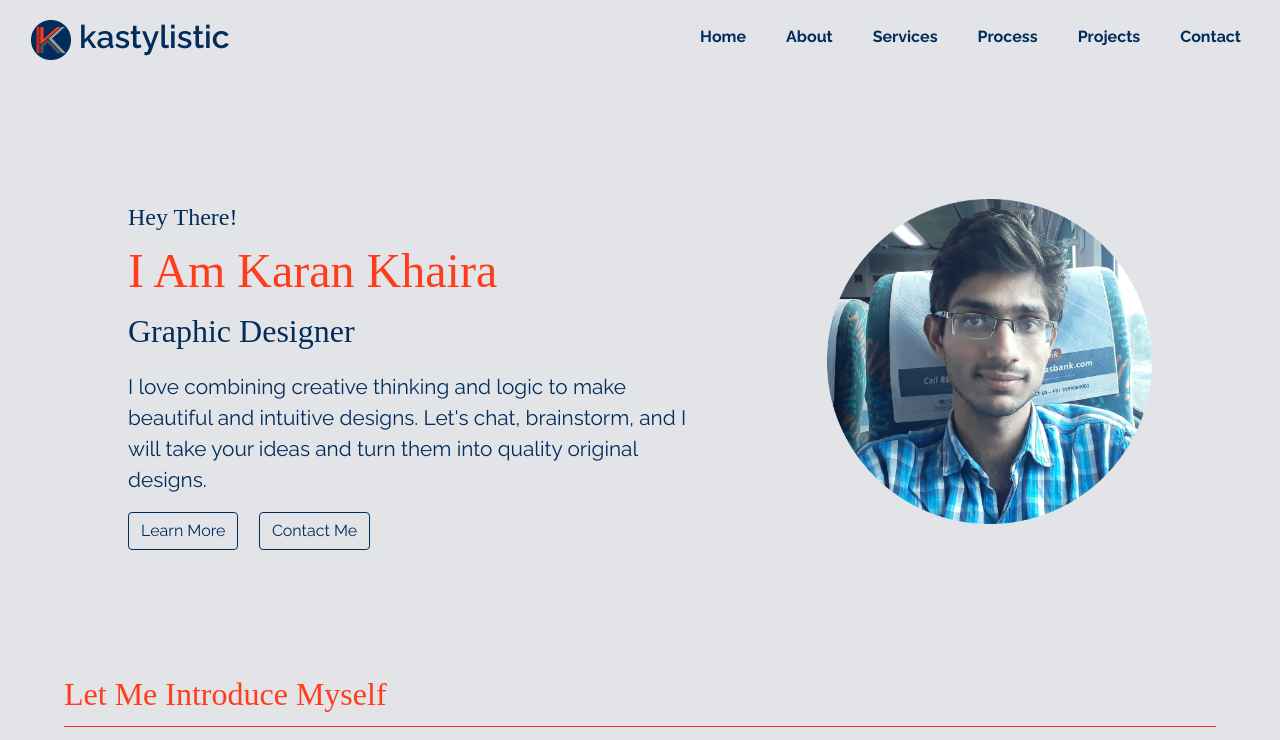
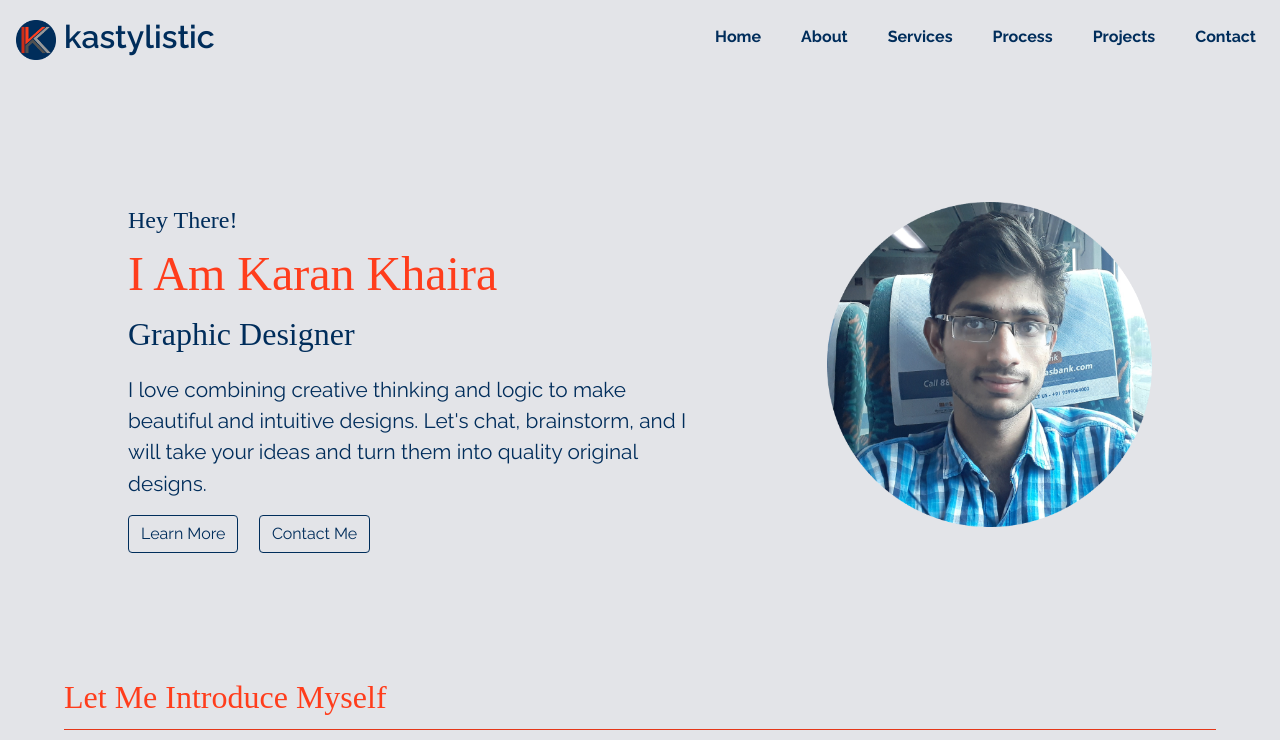
Before and after one commit to karan4377/kastylistic, a plain HTML site: page index.html in a window 1280 px wide. Shown: the top 740 px of the page. Drawn offline with nearby package versions, Linux system fonts and the light colour scheme.

Commit message:
my-website

```diff
--- a/index.html
+++ b/index.html
@@ -30,9 +30,9 @@
 
         <section id="navigation">
 
-          <div class="container-fluid container-fluid1">
+          <div class="container-fluid container-fluid1 text-center mx-auto">
 
-            <nav class="navbar navbar-expand-lg navbar-dark mb-5">
+            <nav class="navbar navbar-expand-lg navbar-dark ">
               <a class=" navbar-brand" href=""><img class="main-logo" src="images/logo.png"  alt="logo"> kastylistic</a>
               <button class="navbar-toggler" type="button" data-toggle="collapse" data-target="#navbarSupportedContent" aria-controls="navbarSupportedContent" aria-expanded="false" aria-label="Toggle navigation">
                 <span class="navbar-toggler-icon"></span>
--- a/style.css
+++ b/style.css
@@ -1,16 +1,25 @@
 
 /***Body***/
-Body {
+html, body {
   font-family: 'raleway', sans-serif;
   background-color: #E3E4E8;
+  margin: 0;
+  margin: 0;
+  padding: 0;
+  border: 0;
+  outline: 0;
+  box-sizing: border-box;
+  width: 100%;
+  min-width: 100%;
+  display: block;
+position: absolute;
+margin-left: 0;
+margin-right: 0;
+
+
 }
 
 /***ID Elements**/
-
-#home {
-  column-fill: auto;
-  align-items: center;
-}
 
 .main-logo {
   width :40px;
@@ -19,6 +28,11 @@ Body {
 }
 
 /*---navigation bar --- */
+
+.container-fluid1 {
+  padding: 0;
+
+}
 
 .navbar-brand {
   font-size: 2rem;
@@ -40,7 +54,7 @@ Body {
 /*-- home--*/
 
 .container-home {
-  padding: 6% 10% 8%;
+  padding: 10% 10% 8%;
 }
 
 .text-title {
@@ -419,7 +433,7 @@ Body {
 
 .text-contact {
   text-align :center;
-  color: #ffffff;
+  color: #002D5B;
   font-size: 0.5rem;
   line-height: 1;
   font-weight: normal;
```
